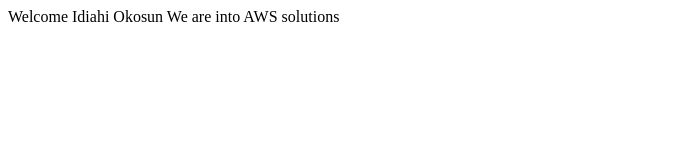
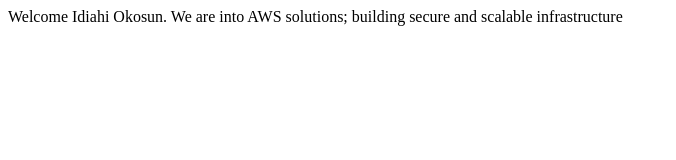
Before and after one commit to idiahioko/websiti, a plain HTML site: page index.html in a window 1280 px wide. Shown: the whole page, without its empty margins (0-676 px from the left). Drawn offline with Linux system fonts and the light colour scheme.

Commit message:
new version

```diff
--- a/index.html
+++ b/index.html
@@ -2,7 +2,7 @@
 <html>
 <title> Jekins CI/CD pipeline </title>
 <body>
-<hl> Welcome Idiahi Okosun
-We are into AWS solutions  </hl>
+<hl> Welcome Idiahi Okosun.
+We are into AWS solutions; building secure and scalable infrastructure  </hl>
 </body>
 </html>
```
